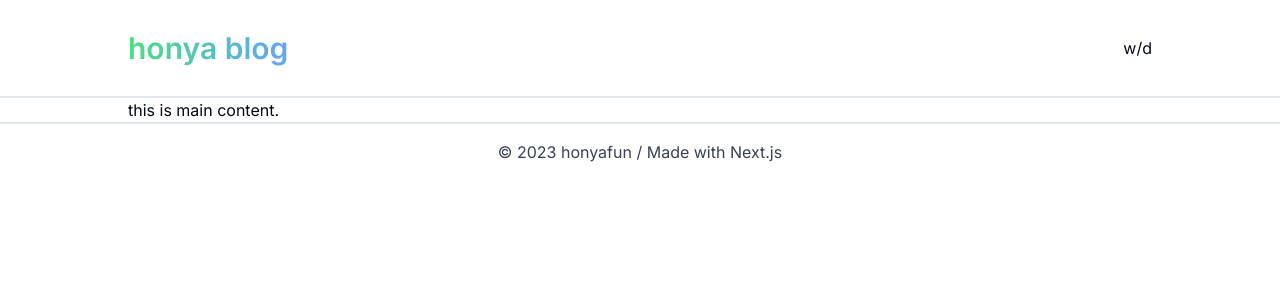
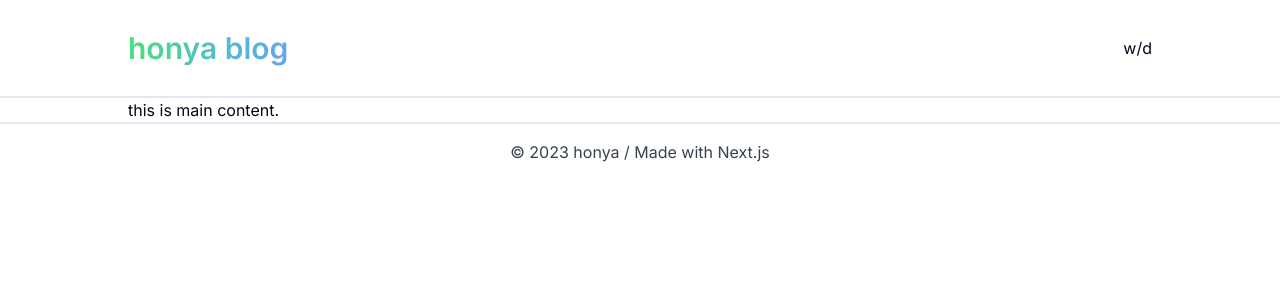
Before and after one commit to Actlam/blog, a Next.js app: page / in a window 1280 px wide. Shown: the top 300 px of the page. Built offline with nearby package versions, Linux system fonts and the light colour scheme.

Commit message:
change: テキストの修正

```diff
--- a/src/components/layout/footer.tsx
+++ b/src/components/layout/footer.tsx
@@ -2,7 +2,7 @@ export default function Footer() {
   return (
     <h2 className="border-t-2">
       <p className="text-gray-700 max-w-screen-lg mx-auto text-center mt-4">
-        © 2023 honyafun / Made with Next.js
+        © 2023 honya / Made with Next.js
       </p>
     </h2>
   );
```
